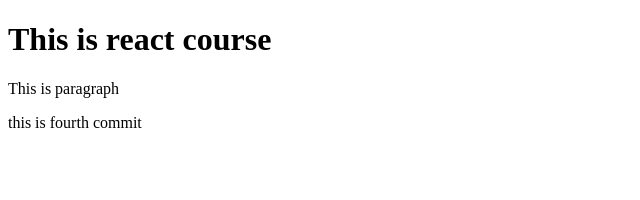
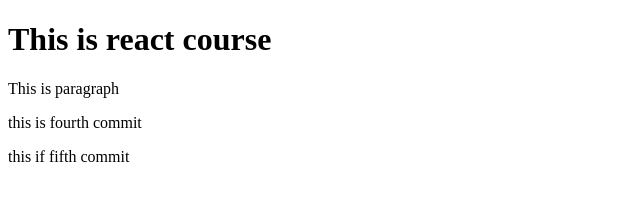
Before and after one commit to VikasHarge/GIT, a plain HTML site: page index.html in a window 1280 px wide. Shown: the whole page, without its empty margins (0-640 px from the left). Drawn offline with Linux system fonts and the light colour scheme.

Commit message:
fifth commit

```diff
--- a/index.html
+++ b/index.html
@@ -7,6 +7,7 @@
         <h1>This is react course</h1>
         <p>This is paragraph</p>
         <p>this is fourth commit</p>
+        <p>this if fifth commit</p>
 
     </body>
 </html>
```
